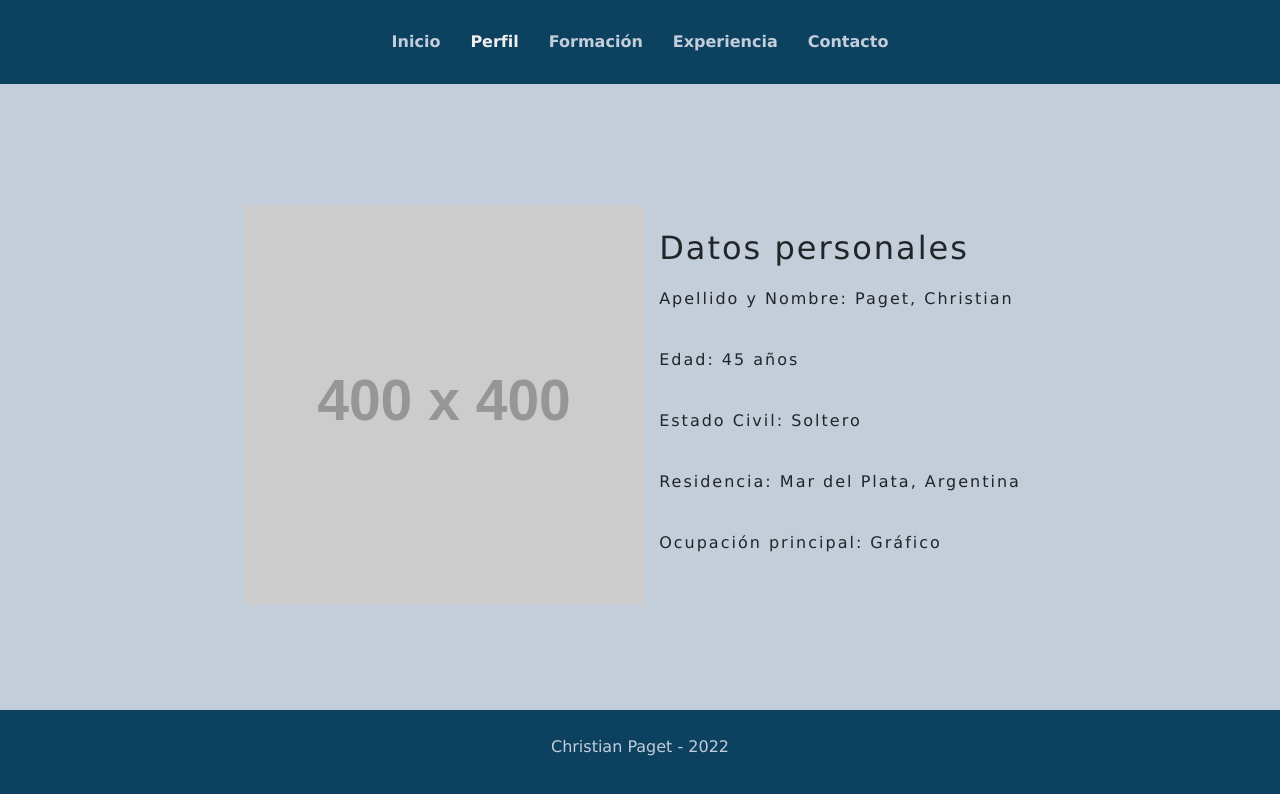
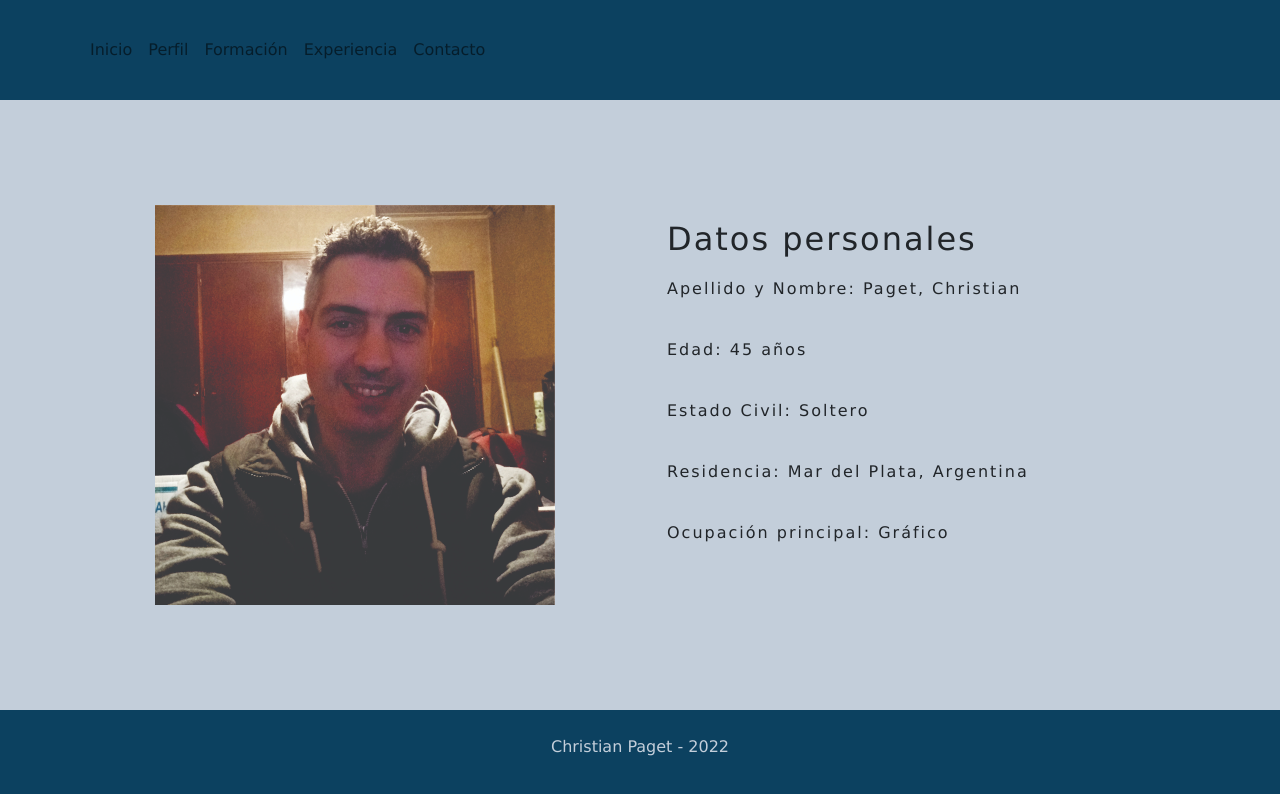
Before and after one commit to PagetChristian/PreEntrega2Paget, a plain HTML site: page pages/perfil.html in a window 1280 px wide. Drawn offline with nearby package versions, Linux system fonts and the light colour scheme; placeholder pictures from the web are drawn by us.

Commit message:
Perfil con bootstrap e imagen

```diff
--- a/pages/perfil.html
+++ b/pages/perfil.html
@@ -5,25 +5,38 @@
     <meta charset="UTF-8">
     <meta http-equiv="X-UA-Compatible" content="IE=edge">
     <meta name="viewport" content="width=device-width, initial-scale=1.0">
-    <link rel="stylesheet" href="https://cdn.jsdelivr.net/npm/bootstrap@4.6.2/dist/css/bootstrap.min.css"
-        integrity="sha384-xOolHFLEh07PJGoPkLv1IbcEPTNtaed2xpHsD9ESMhqIYd0nLMwNLD69Npy4HI+N" crossorigin="anonymous">
+    <link href="https://cdn.jsdelivr.net/npm/bootstrap@5.2.2/dist/css/bootstrap.min.css" rel="stylesheet" integrity="sha384-Zenh87qX5JnK2Jl0vWa8Ck2rdkQ2Bzep5IDxbcnCeuOxjzrPF/et3URy9Bv1WTRi" crossorigin="anonymous">
     <link rel="stylesheet" href="./../css/estilo.css">
     <title>Datos Personales</title>
 </head>
 
 <body>
     <header>
-        <nav>
-            <ul class="navbar">
-                <li><a class="navbar-button" href="./../index.html">Inicio</a></li>
-                <li><a class="navbar-button active" href="#">Perfil</a></li>
-                <li><a class="navbar-button" href="./formacion.html">Formación</a></li>
-                <li><a class="navbar-button" href="./experiencia.html">Experiencia</a></li>
-                <li><a class="navbar-button" href="./contacto.html">Contacto</a></li>
-            </ul>
+        <nav class="navbar navbar-expand-md">
+            <div class="container">
+                <button class="navbar-toggler" type="button" data-bs-toggle="collapse" data-bs-target="#navbarNavAltMarkup" aria-controls="navbarNavAltMarkup" aria-expanded="false" aria-label="Toggle navigation">
+                    <span class="navbar-toggler-icon"></span>
+                </button>
+                <div class="collapse navbar-collapse" id="navbarNavAltMarkup">
+                    <div class="navbar-nav">
+                        <a class="nav-link"" href="./../index.html">Inicio</a>
+                        <a class="nav-link" aria-current="page" href="#">Perfil</a>
+                        <a class="nav-link" href="./formacion.html">Formación</a>
+                        <a class="nav-link" href="./experiencia.html">Experiencia</a>
+                        <a class="nav-link" href="./contacto.html">Contacto</a>
+                    </div>
+                </div>
+            </div>
         </nav>
     </header>
-    <main class="content">
+    <main class="container m-auto">
+        <div class="row">
+            <div class="col-md-6 col-12 text-center py-3">
+                <aside>
+                    <img class="img-fluid img-hover" src="./../images/fotoperfilcolor.jpg" alt="Foto de Perfil">
+                </aside>
+            </div>
+            <div class="col-md-6 col-12 text-center py-3">
                 <article class="descripcion">
                     <h2>Datos personales</h2>
                     <p>Apellido y Nombre: Paget, Christian</p>
@@ -32,22 +45,13 @@
                     <p>Residencia: Mar del Plata, Argentina</p>
                     <p>Ocupación principal: Gráfico</p>
                 </article>
-        <aside>
-            <img src="https://dummyimage.com/400x400/000000/fff.png&text=image" alt="Foto de Perfil">
-        </aside>
+            </div>
+        </div>
     </main>
     <footer>
         <p>Christian Paget - 2022</p>
     </footer>
-    <!--   <script src="https://cdn.jsdelivr.net/npm/jquery@3.5.1/dist/jquery.slim.min.js"
-        integrity="sha384-DfXdz2htPH0lsSSs5nCTpuj/zy4C+OGpamoFVy38MVBnE+IbbVYUew+OrCXaRkfj"
-        crossorigin="anonymous"></script>
-    <script src="https://cdn.jsdelivr.net/npm/popper.js@1.16.1/dist/umd/popper.min.js"
-        integrity="sha384-9/reFTGAW83EW2RDu2S0VKaIzap3H66lZH81PoYlFhbGU+6BZp6G7niu735Sk7lN"
-        crossorigin="anonymous"></script>
-    <script src="https://cdn.jsdelivr.net/npm/bootstrap@4.6.2/dist/js/bootstrap.min.js"
-        integrity="sha384-+sLIOodYLS7CIrQpBjl+C7nPvqq+FbNUBDunl/OZv93DB7Ln/533i8e/mZXLi/P+"
-        crossorigin="anonymous"></script> -->
+    <script src="https://cdn.jsdelivr.net/npm/bootstrap@5.2.2/dist/js/bootstrap.bundle.min.js" integrity="sha384-OERcA2EqjJCMA+/3y+gxIOqMEjwtxJY7qPCqsdltbNJuaOe923+mo//f6V8Qbsw3" crossorigin="anonymous"></script>
 </body>
 
 </html>
```
Also changed, not shown: images/fotoperfilcolor.jpg (added). Lines whose indentation alone changed are shown as unchanged.
